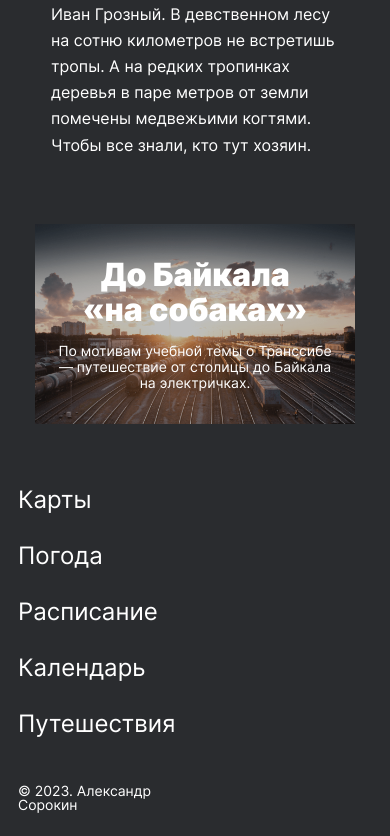
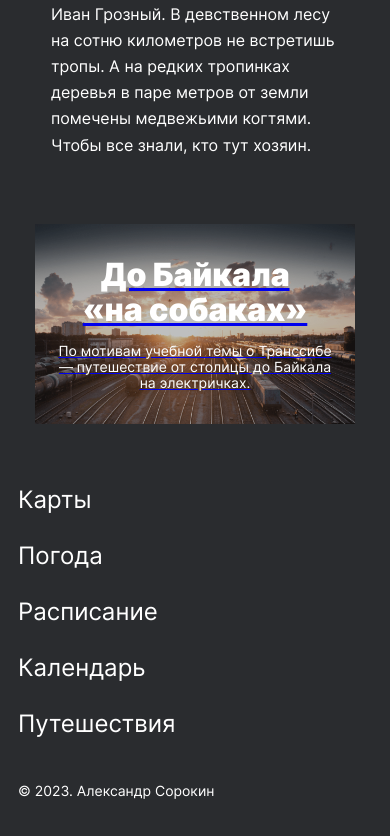
Before and after one commit to a1x02/russian-travel, a plain HTML site: page index.html in a window 390 px wide. Shown: the part 9157-9993 px from the top of the page. Drawn offline with Linux system fonts and the light colour scheme.

Commit message:
fixed project

```diff
--- a/blocks/cover/__overlay/cover__overlay.css
+++ b/blocks/cover/__overlay/cover__overlay.css
@@ -2,20 +2,53 @@
     margin: 0 auto;
     padding: 0;
     width: 100%;
-    height: 100%;
-    object-fit: cover;
+    min-height: 740px;
+    display: flex;
+    position: relative;
+    flex-direction: column;
+    background-image: url('../../../images/cover__background.png');
+    background-repeat: no-repeat;
+    background-size: contain;
+    background-position: top;
+    /*opacity: 0.3;*/
+    /*border: 1px solid red;*/
+    z-index: 1;
+}
+
+.cover__overlay::before {
     position: absolute;
     top: 0;
-    left: 0;
-
-
-    background-color: #2A2C2F;
+    content: '';
     opacity: 0.3;
     z-index: 3;
+    display: block;
+    width: 100%;
+    height: 100%;
     /*border: 1px solid blue;*/
+    background-color: #2A2C2F;
 }
 
-.cover:hover .cover__overlay{
+.cover__overlay:hover::before {
     opacity: 0.8;
+}
 
+@media screen and (min-width: 1024px) and (max-width: 1279px) {
+    .cover__overlay {
+        max-width: 1024px;
+        min-height: 640px;
+    }
 }
+
+@media screen and (min-width: 768px) and (max-width: 1023px) {
+    .cover__overlay {
+        max-width: 768px;
+        min-height: 480px;
+    }
+}
+
+@media screen and (max-width: 767px) {
+    .cover__overlay {
+        max-width: 320px;
+        min-height: 200px;
+    }
+}
--- a/blocks/cover/__subtitle/cover__subtitle.css
+++ b/blocks/cover/__subtitle/cover__subtitle.css
@@ -1,7 +1,7 @@
 .cover__subtitle {
     margin: 32px auto 0;
     padding: 0;
-
+    position: relative;
     max-width: 360px;
     /*height: 66px;*/
 
--- a/blocks/cover/__title/cover__title.css
+++ b/blocks/cover/__title/cover__title.css
@@ -6,6 +6,7 @@
     font-weight: 900;
     font-size: 72px;
     line-height: 76px;
+    position: relative;
 
     text-align: center;
 
--- a/blocks/cover/cover.css
+++ b/blocks/cover/cover.css
@@ -3,15 +3,9 @@
     padding: 0;
     max-width: 1184px;
     min-height: 740px;
-    display: flex;
-    flex-direction: column;
+
     position: relative;
-    z-index: 1;
-    background-image: url('../../images/cover__background.png');
-    background-repeat: no-repeat;
-    background-size: contain;
-    background-position: center;
-
+    /*background-image: url('../../images/cover__background.png');*/
 
     /*border: 1px dashed yellow;*/
 }
--- a/blocks/footer/__copyright/footer__copyright.css
+++ b/blocks/footer/__copyright/footer__copyright.css
@@ -10,10 +10,14 @@
     /*text-align: right;*/
 
     color: #FFFFFF;
+    /*border: 1px solid blue;*/
 }
 
 @media screen and (max-width: 767px) {
     .footer__copyright {
+        margin-top: 48px;
         line-height: 14px;
+        margin-left: 0;
+        /*padding-right: 0;*/
     }
 }
--- a/blocks/footer/__link/footer__link.css
+++ b/blocks/footer/__link/footer__link.css
@@ -27,6 +27,6 @@
         line-height: 24px;
     }
     .footer__link:last-of-type {
-        margin-bottom: 48px;
+        margin-bottom: 0;
     }
 }
--- /dev/null
+++ b/blocks/footer/__links/footer__links.css
@@ -0,0 +1,16 @@
+.footer__links {
+  margin: 0;
+  padding: 0;
+  display: flex;
+  flex-direction: row;
+
+  /*border: 1px solid red;*/
+}
+
+@media screen and (max-width: 767px) {
+  .footer__links {
+    max-width: 186px;
+    /*max-height: 310px;*/
+    flex-direction: column;
+  }
+}
--- a/blocks/footer/footer.css
+++ b/blocks/footer/footer.css
@@ -27,7 +27,7 @@
     .footer {
         margin-top: 64px;
         margin-left: 18px;
-        max-width: 186px;
+        /*max-width: 186px;*/
         /*max-height: 310px;*/
         flex-direction: column;
     }
--- a/index.html
+++ b/index.html
@@ -162,24 +162,23 @@
     </article>
   </section>
   <section class="cover">
-    <a class="cover__link" target="_blank" href="https://stampsy.com/na-elektrichkakh-do-baikala">
-      <div class="cover__overlay"></div>
-    </a>
-    <a class="cover__link" target="_blank" href="https://stampsy.com/na-elektrichkakh-do-baikala">
+    <a class="cover__overlay" target="_blank" href="https://stampsy.com/na-elektrichkakh-do-baikala">
       <h2 class="cover__title">До Байкала «на&nbsp;собаках»</h2>
       <p class="cover__subtitle">
         По мотивам учебной темы о Транссибе — путешествие от столицы до Байкала на электричках.
       </p>
     </a>
   </section>
-  <nav class="footer">
-    <a class="footer__link" target="_blank" href="https://yandex.ru/maps">Карты</a>
-    <a class="footer__link" target="_blank" href="https://yandex.ru/pogoda">Погода</a>
-    <a class="footer__link" target="_blank" href="https://rasp.yandex.ru">Расписание</a>
-    <a class="footer__link" target="_blank" href="https://calendar.yandex.ru">Календарь</a>
-    <a class="footer__link" target="_blank" href="https://travel.yandex.ru">Путешествия</a>
+  <section class="footer">
+    <nav class="footer__links">
+      <a class="footer__link" target="_blank" href="https://yandex.ru/maps">Карты</a>
+      <a class="footer__link" target="_blank" href="https://yandex.ru/pogoda">Погода</a>
+      <a class="footer__link" target="_blank" href="https://rasp.yandex.ru">Расписание</a>
+      <a class="footer__link" target="_blank" href="https://calendar.yandex.ru">Календарь</a>
+      <a class="footer__link" target="_blank" href="https://travel.yandex.ru">Путешествия</a>
+    </nav>
     <p class="footer__copyright">&copy; 2023. Александр Сорокин</p>
-  </nav>
+  </section>
 </div>
 </body>
 </html>
--- a/pages/index.css
+++ b/pages/index.css
@@ -40,9 +40,9 @@
 @import url("../blocks/cover/__link/cover__link.css");
 @import url("../blocks/cover/__title/cover__title.css");
 @import url("../blocks/cover/__subtitle/cover__subtitle.css");
-@import url("../blocks/cover/__background/cover__background.css");
 @import url("../blocks/cover/__overlay/cover__overlay.css");
 
 @import url("../blocks/footer/footer.css");
+@import url("../blocks/footer/__links/footer__links.css");
 @import url("../blocks/footer/__link/footer__link.css");
 @import url("../blocks/footer/__copyright/footer__copyright.css");
```
